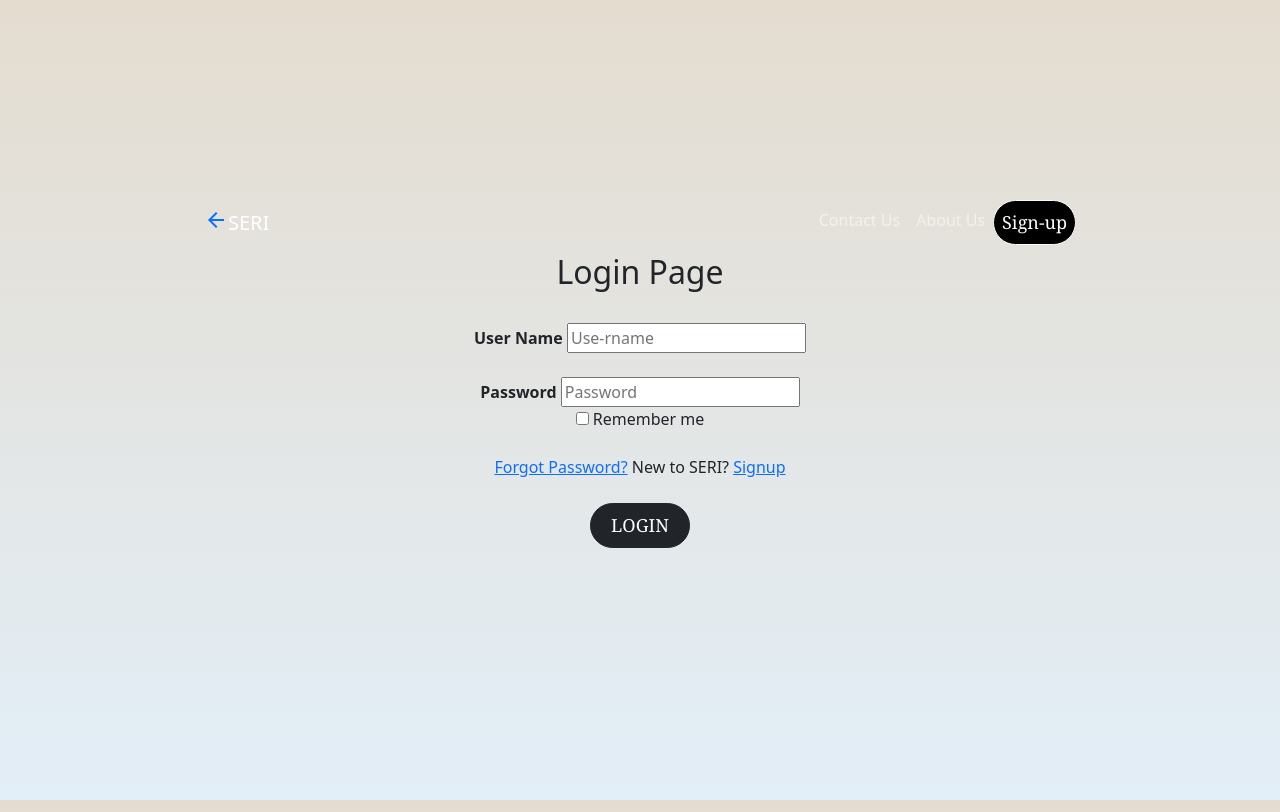
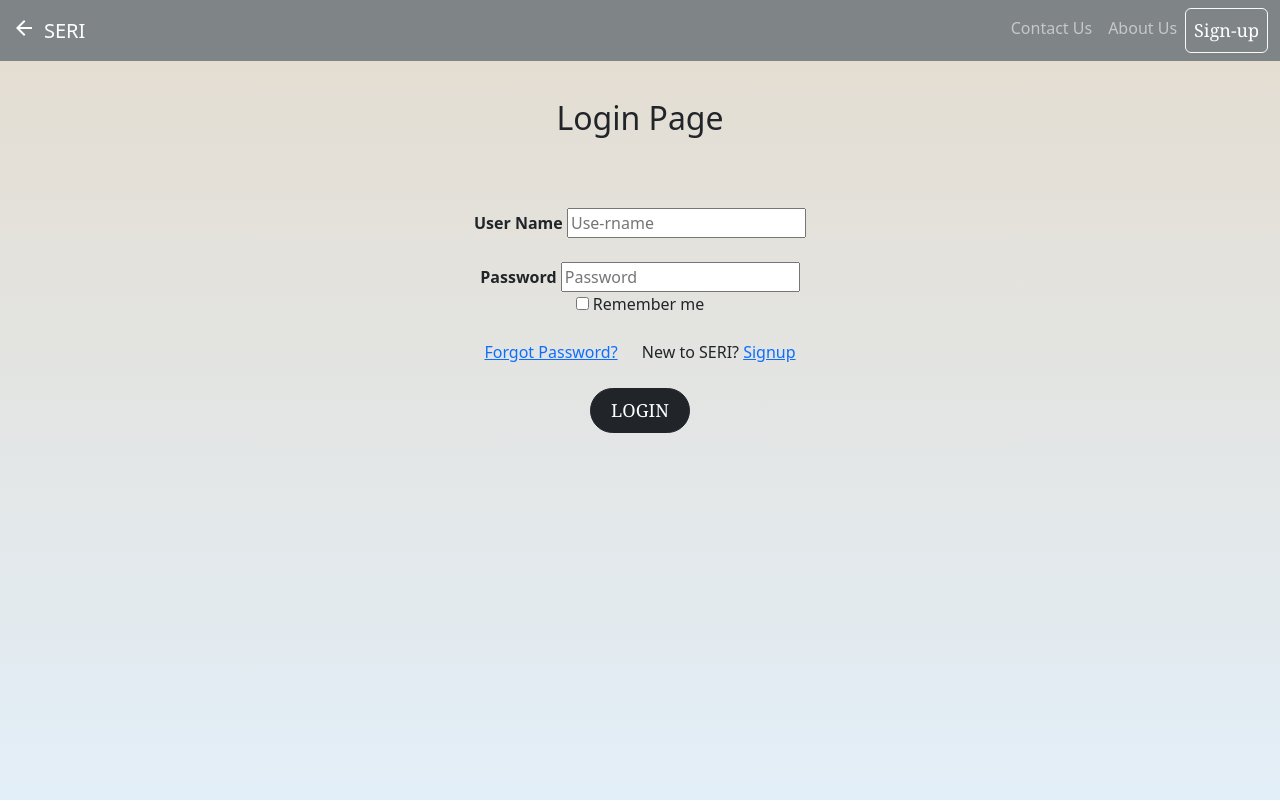
Before and after one commit to Kaif-Imteyaz/SERI-Job-Posting, a plain HTML site: page login.html in a window 1280 px wide. Drawn offline with nearby package versions, Linux system fonts and the light colour scheme.

Commit message:
Updated login

```diff
--- a/log.css
+++ b/log.css
@@ -1,8 +1,34 @@
+
+/*Navbar*/
+#nav{
+    background-color: #7F8487;
+  }
+
+#back{
+    color: #fff;
+  }
+
+.nav{
+    margin-left: 8px;
+  }
+
+.sign{
+    font-family: Georgia;
+    color: #ffffff;
+    font-size: 18px;
+    background: #7F8487;
+    padding: 8px 20px 8px 20px;
+    text-decoration: none;
+  }
+
+.sign:hover{
+    background-color: #545c61;
+  }
 
 body{
     text-align: center;
 
-padding: 15% 15%;
+/* padding: 15% 15%; */
     background-image: linear-gradient(to bottom, #E4DCCF, rgba(198, 222, 241, 0.5));
     background-repeat: no-repeat;
     background-attachment: fixed;
@@ -11,12 +37,17 @@ padding: 15% 15%;
     background-blend-mode: normal;
 }
 
+h2{
+    padding: 3%
+}
+
 .login-form{
     width: 500px;
     margin-left: 150px;
 
-
-
+}
+.forget{
+    margin-right: 20px;
 }
 
 #login{
@@ -24,7 +55,7 @@ padding: 15% 15%;
 
 }
 
-.btn {
+.log {
     -webkit-border-radius: 28;
     -moz-border-radius: 28;
     border-radius: 28px;
@@ -36,7 +67,7 @@ padding: 15% 15%;
     text-decoration: none;
   }
 
-  .btn:hover {
+.log:hover {
     background: #545c61;
     background-image: -webkit-linear-gradient(top, #545c61, #707070);
     background-image: -moz-linear-gradient(top, #545c61, #707070);
```
